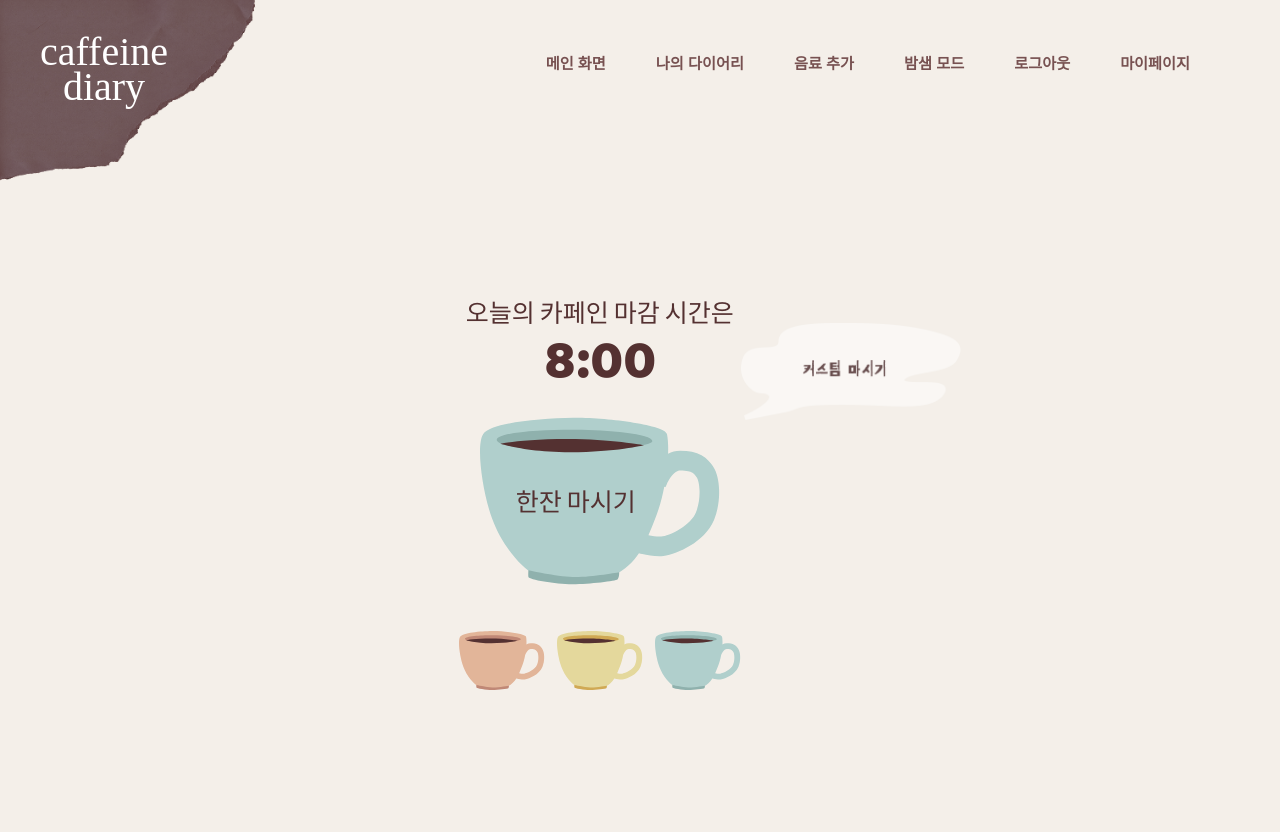
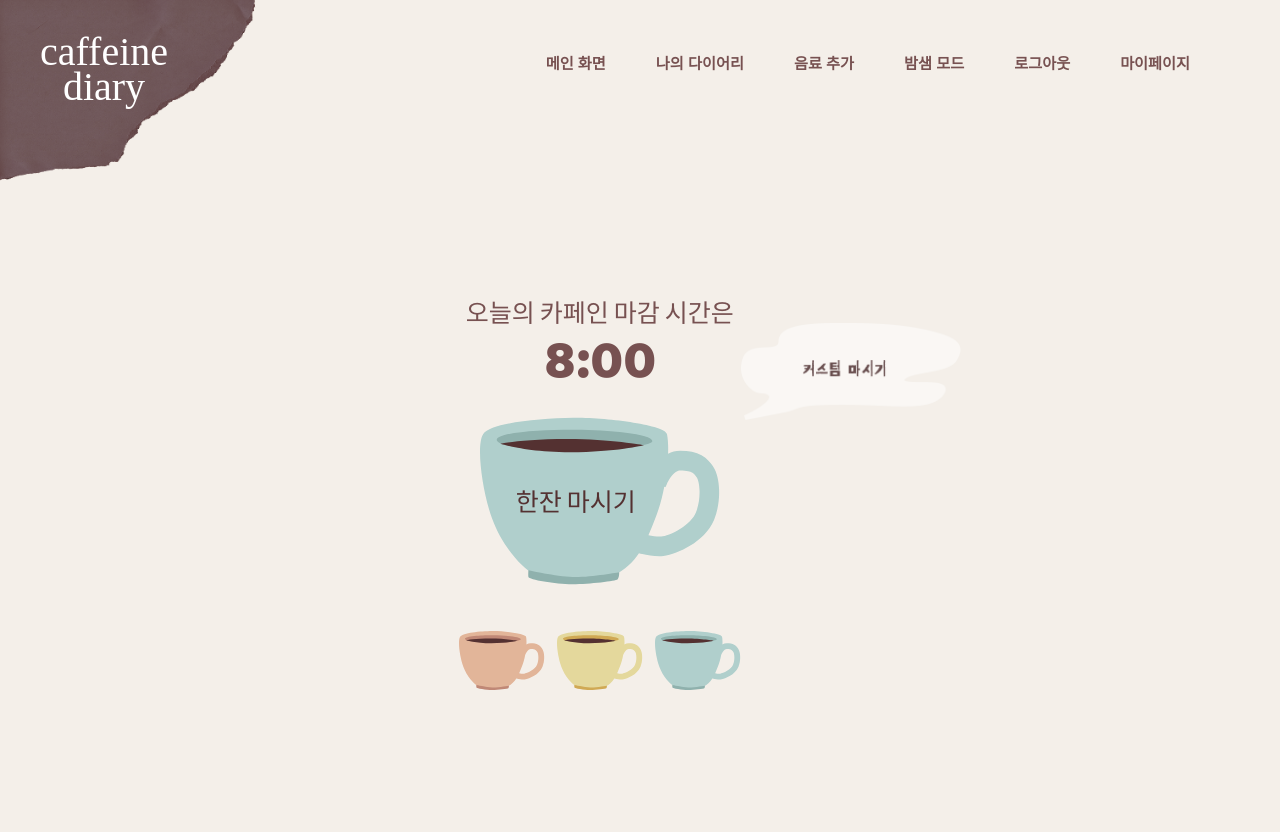
Before and after one commit to pirogramming/CaffeineDiary, a Django app: template templates/diary/feed.html in a window 1280 px wide. Run offline with Django 5.2, Linux system fonts and the light colour scheme; the template is opened without the code that fills it, so the values that code supplies are empty; some web fonts are replaced.

Commit message:
style: 글자색 변경

```diff
--- a/static/css/feed.css
+++ b/static/css/feed.css
@@ -42,7 +42,7 @@
     line-height: normal;
     font-family:var(--cd-font-display);
     text-align: center;
-    color: var(--cd-brown-deep);
+    color: var(--cd-brown-dark);
 }
 
 .cd-feed-hero__time {
@@ -51,7 +51,7 @@
     font-size: 3.4rem;
     text-align: center;
     line-height: 1;
-    color: var(--cd-brown-deep);
+    color: var(--cd-brown-dark);
 }
 .cd-feed-hero__time .cd-numeric {
     font-family: var(--cd-font-display);
```
